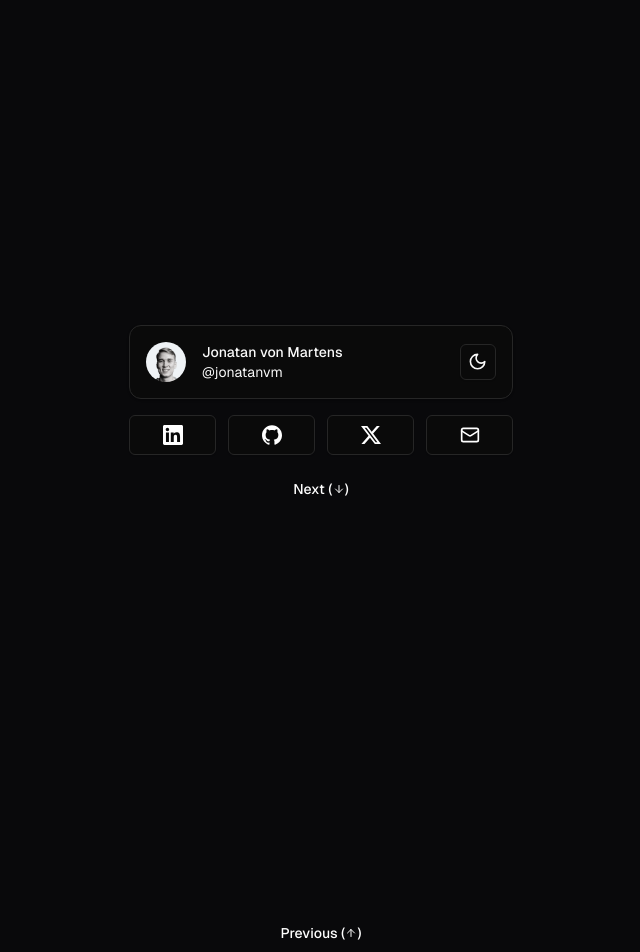
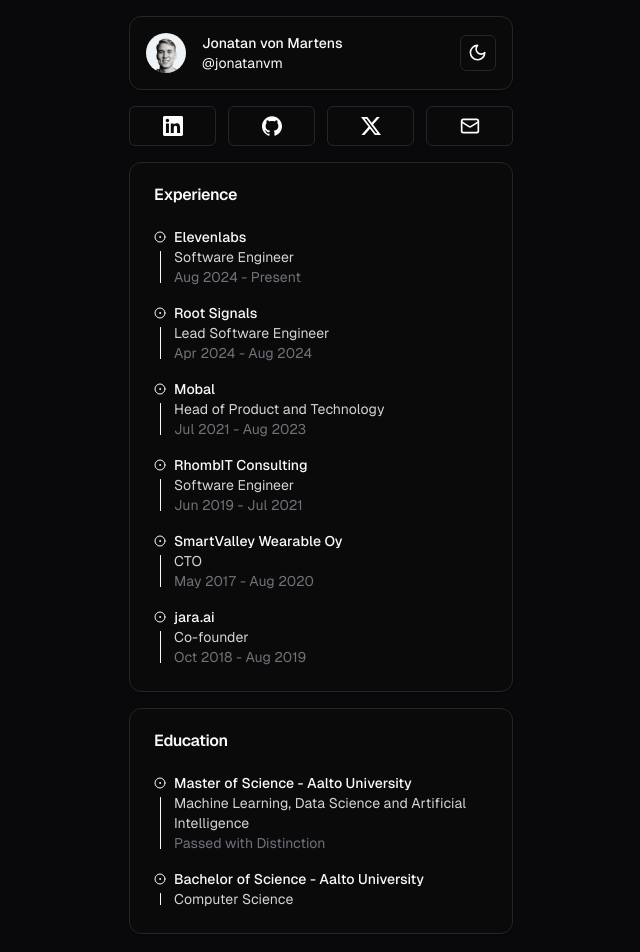
Before and after one commit to jonatanvm/jonatanvm, a Next.js app: page / in a window 1280 px wide. Shown: the top 952 px of the page, without its empty margins (319-959 px from the left). Built offline with nearby package versions, Linux system fonts and the light colour scheme.

Commit message:
refactor: remove sections

```diff
--- a/src/app/page.tsx
+++ b/src/app/page.tsx
@@ -17,11 +17,6 @@
   TimelineItem,
   TimelineLine,
 } from "@/components/ui/timeline";
-import {
-  ClientNavigation,
-  NextItemButton,
-  PervItemButton,
-} from "@/components/client-navigation";
 
 function SocialLink({ href, children }: PropsWithChildren<{ href: string }>) {
   return (
@@ -56,7 +51,6 @@
             <ModeToggle />
           </div>
         </div>
-        <ClientNavigation />
       </CardContent>
     </Card>
   );
@@ -182,28 +176,18 @@
       <main className="flex flex-col gap-8 row-start-2 items-center sm:items-start w-full">
         <div className="grid grid-cols-1 sm:grid-cols-1 gap-4 w-full">
           <div className="flex flex-col gap-4 w-full sm:max-w-sm mx-auto">
-            <Section id={"details"}>
             <Me className={"w-full"} />
             <SocialLinks className={"w-full"} />
-              <NextItemButton />
-            </Section>
-            <Section id={"experience"}>
-              <PervItemButton />
             <Experience
               title={"Experience"}
               className={"w-full"}
               timeline={timeline}
             />
-              <NextItemButton />
-            </Section>
-            <Section id={"education"}>
-              <PervItemButton />
             <Experience
               title={"Education"}
               className={"w-full"}
               timeline={educationTimeline}
             />
-            </Section>
           </div>
         </div>
       </main>
@@ -213,16 +197,3 @@
     </div>
   );
 }
-
-function Section({ id, children }: PropsWithChildren<{ id: string }>) {
-  return (
-    <div
-      id={id}
-      className={
-        "w-full sm:min-h-screen justify-center gap-4 flex flex-col active-section"
-      }
-    >
-      {children}
-    </div>
-  );
-}
--- a/src/components/client-navigation.tsx
+++ /dev/null
@@ -1,71 +0,0 @@
-"use client";
-import React, { useEffect } from "react";
-import { useScrollToSection } from "@/hooks/useScrollToSection";
-import { Button } from "@/components/ui/button";
-import { ArrowDownIcon, ArrowUpIcon } from "lucide-react";
-
-export function ClientNavigation() {
-  const { nextItem, prevItem } = useScrollToSection();
-  useEffect(() => {
-    const handleGlobalKeyDown = (event: KeyboardEvent) => {
-      if (event?.key === "ArrowDown") {
-        event.preventDefault();
-        nextItem();
-      }
-      if (event?.key === "ArrowUp") {
-        event.preventDefault();
-        prevItem();
-      }
-    };
-
-    const handleScroll = (event: WheelEvent) => {
-      event.preventDefault();
-      if (event.deltaY > 0) {
-        prevItem();
-        console.log("scrolling up");
-      } else {
-        nextItem();
-        console.log("scrolling down");
-      }
-    };
-
-    window.addEventListener("keydown", handleGlobalKeyDown);
-    window.addEventListener("wheel", handleScroll);
-
-    // Clean up the event listener on component unmount
-    return () => {
-      window.removeEventListener("keydown", handleGlobalKeyDown);
-      window.addEventListener("wheel", handleScroll);
-    };
-  }, [nextItem, prevItem]);
-
-  return null;
-}
-
-export function NextItemButton() {
-  const { nextItem } = useScrollToSection();
-
-  return (
-    <Button
-      variant={"ghost"}
-      onClick={() => nextItem()}
-      className={"hidden sm:inline-flex"}
-    >
-      Next (<ArrowDownIcon className={"w-3 h-3"} />)
-    </Button>
-  );
-}
-
-export function PervItemButton() {
-  const { prevItem } = useScrollToSection();
-
-  return (
-    <Button
-      variant={"ghost"}
-      onClick={() => prevItem()}
-      className={"hidden sm:inline-flex"}
-    >
-      Previous (<ArrowUpIcon className={"w-3 h-3"} />)
-    </Button>
-  );
-}
--- a/src/hooks/useScrollToSection.ts
+++ /dev/null
@@ -1,37 +0,0 @@
-export const useScrollToSection = () => {
-  const sections = ["details", "experience", "education"];
-  function getActiveSection() {
-    const activeSection =
-      document.getElementsByClassName("active-section")?.[0];
-    activeSection?.classList.remove("active-section");
-    const sectionIndex = sections.findIndex(
-      (section) => activeSection?.id === section,
-    );
-    return sectionIndex;
-  }
-  function scrollToSection(section: number) {
-    const item = document.getElementById(sections[section]);
-    item?.classList.add("active-section");
-    item?.scrollIntoView({ behavior: "smooth" });
-  }
-
-  //TODO We need shared state for current item otherwise does not work
-
-  const nextItem = () => {
-    const currentItem = getActiveSection();
-    if (currentItem === undefined || currentItem >= 2) {
-      return;
-    }
-    scrollToSection(currentItem + 1);
-  };
-
-  const prevItem = () => {
-    const currentItem = getActiveSection();
-    if (currentItem === undefined || currentItem === 0) {
-      return;
-    }
-    scrollToSection(currentItem - 1);
-  };
-
-  return { nextItem, prevItem };
-};
```
Lines whose indentation alone changed are shown as unchanged.
